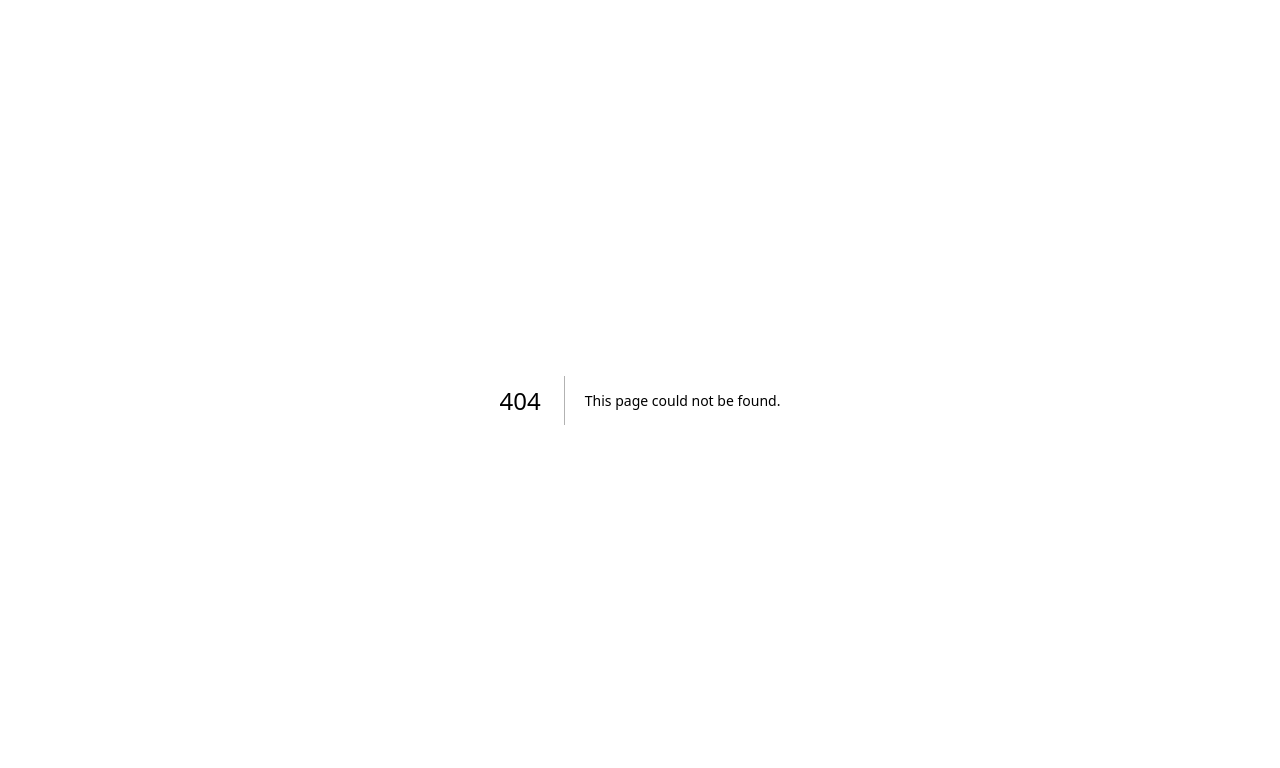
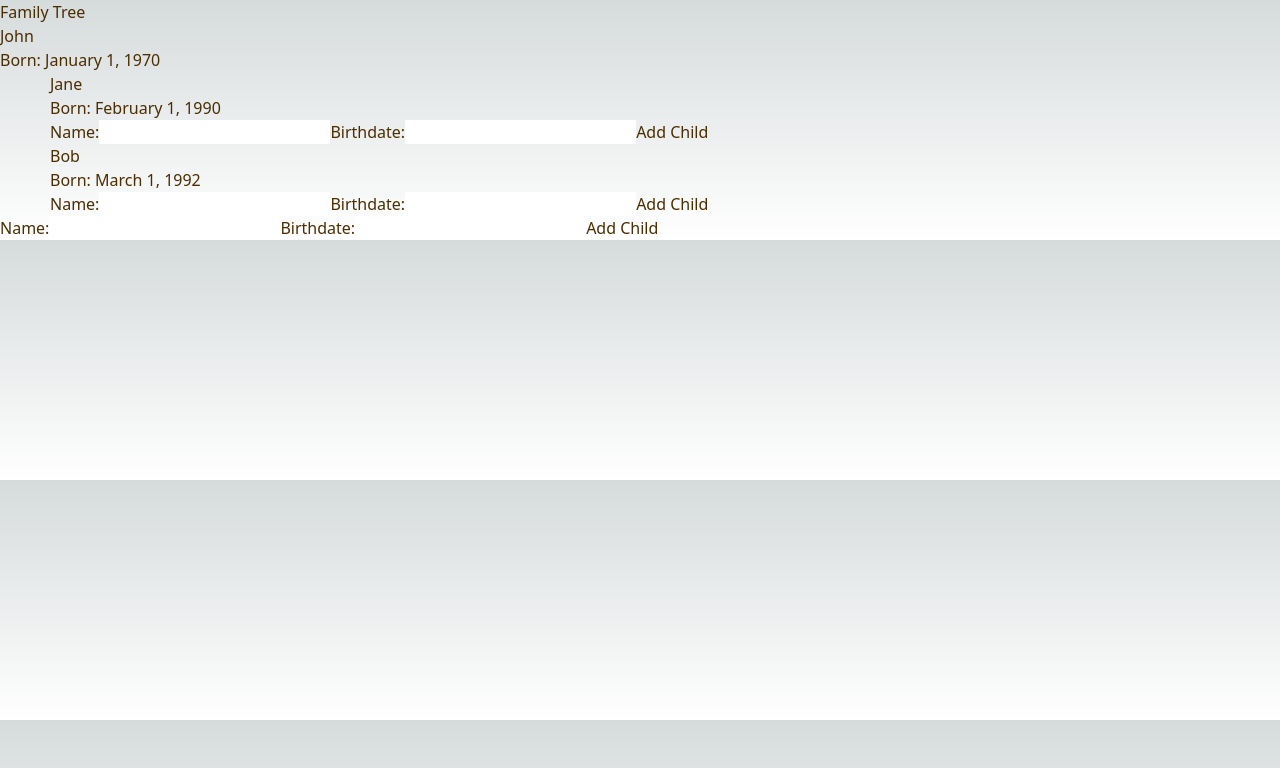
Before and after one commit to nhitran26197/famApp, a Next.js app in the folder frontend/: page /familytree in a window 1280 px wide. Before the commit this address had no page. Shown: the top 768 px of the page. Built offline with nearby package versions, Linux system fonts and the light colour scheme.

Commit message:
before checkout

```diff
--- /dev/null
+++ b/frontend/pages/familytree.tsx
@@ -0,0 +1,110 @@
+import React, { useState } from "react";
+
+function Person({ name, birthdate, children, onAddChild }) {
+  const [newChildName, setNewChildName] = useState("");
+  const [newChildBirthdate, setNewChildBirthdate] = useState("");
+
+  function handleAddChild(event) {
+    event.preventDefault();
+    if (newChildName && newChildBirthdate) {
+      onAddChild({ name: newChildName, birthdate: newChildBirthdate });
+      setNewChildName("");
+      setNewChildBirthdate("");
+    }
+  }
+
+  return (
+    <div>
+      <h3>{name}</h3>
+      <p>Born: {birthdate}</p>
+      {children.length > 0 && (
+        <div style={{ marginLeft: "50px" }}>
+          {children.map((child) => (
+            <Person
+              key={child.name}
+              name={child.name}
+              birthdate={child.birthdate}
+              children={child.children}
+              onAddChild={(newChild) => onAddChild(newChild, name)}
+            />
+          ))}
+        </div>
+      )}
+      <form onSubmit={handleAddChild}>
+        <label>
+          Name:
+          <input
+            type="text"
+            value={newChildName}
+            onChange={(event) => setNewChildName(event.target.value)}
+          />
+        </label>
+        <label>
+          Birthdate:
+          <input
+            type="text"
+            value={newChildBirthdate}
+            onChange={(event) => setNewChildBirthdate(event.target.value)}
+          />
+        </label>
+        <button type="submit">Add Child</button>
+      </form>
+    </div>
+  );
+}
+
+export default function FamilyTree() {
+  const [family, setFamily] = useState([
+    {
+      name: "John",
+      birthdate: "January 1, 1970",
+      children: [
+        {
+          name: "Jane",
+          birthdate: "February 1, 1990",
+          children: [],
+        },
+        {
+          name: "Bob",
+          birthdate: "March 1, 1992",
+          children: [],
+        },
+      ],
+    },
+  ]);
+
+  function addChild(newChild, parentName) {
+    const newFamily = [...family];
+    const parent = findPerson(newFamily, parentName);
+    parent.children.push(newChild);
+    setFamily(newFamily);
+  }
+
+  function findPerson(family, name) {
+    for (const person of family) {
+      if (person.name === name) {
+        return person;
+      }
+      const childMatch = findPerson(person.children, name);
+      if (childMatch) {
+        return childMatch;
+      }
+    }
+    return null;
+  }
+
+  return (
+    <div>
+      <h2>Family Tree</h2>
+      {family.map((person) => (
+        <Person
+          key={person.name}
+          name={person.name}
+          birthdate={person.birthdate}
+          children={person.children}
+          onAddChild={(newChild) => addChild(newChild, person.name)}
+        />
+      ))}
+    </div>
+  );
+}
```
Also changed, not shown: frontend/pages/forgot.tsx (+15 -9 lines).
